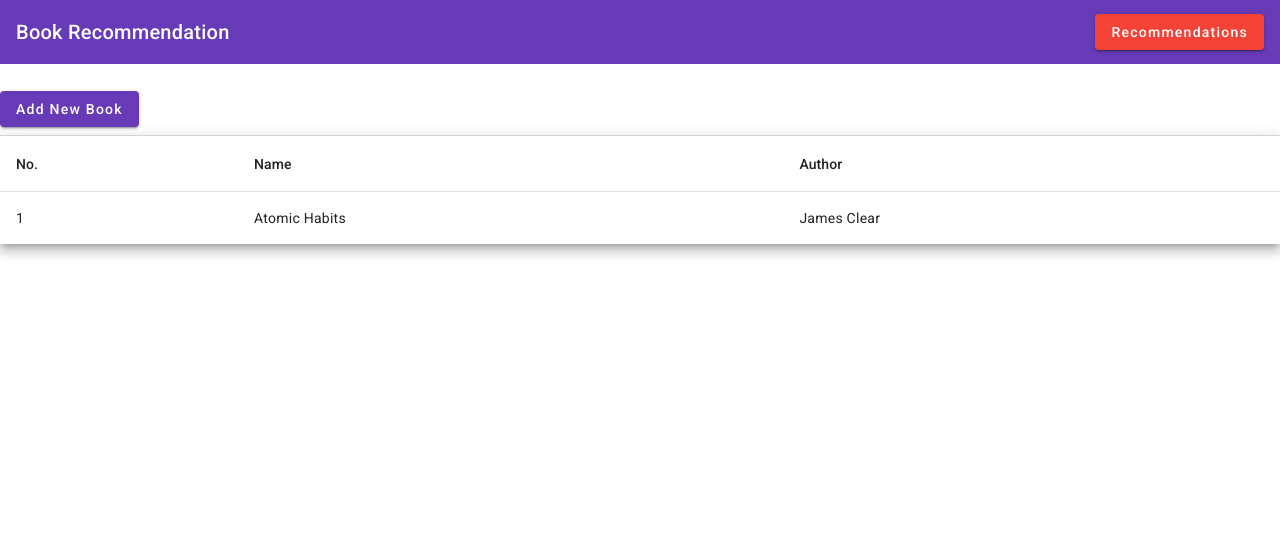
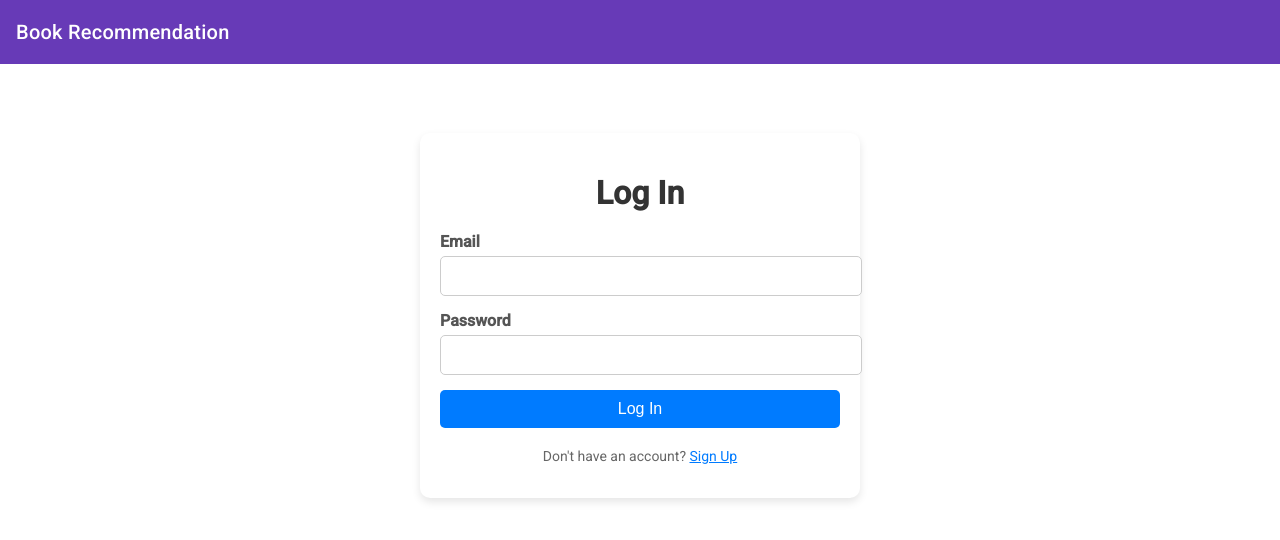
Before and after one commit to geetesh2/book-tracker-app, an Angular app: page /login in a window 1280 px wide. Before the commit this address led to /books-read. Shown: the top 540 px of the page. Built offline with nearby package versions, Linux system fonts and the light colour scheme.

Commit message:
authentication form added

```diff
--- a/src/app/app.routes.ts
+++ b/src/app/app.routes.ts
@@ -1,10 +1,12 @@
 import { Routes } from '@angular/router';
 import { BookListComponent } from './book-list/book-list.component';
 import { BookRecommendationsComponent } from './book-recommendations/book-recommendations.component';
+import { LoginComponent } from './login/login.component';
 
 export const routes: Routes = [
+  { path: 'login', component: LoginComponent},
   { path: 'books-read', component: BookListComponent },
   { path: 'recommendations', component: BookRecommendationsComponent },
-  { path: '', redirectTo: '/books-read', pathMatch: 'full' },
+  { path: '', redirectTo: '/login', pathMatch: 'full' },
   { path: '**', redirectTo: '/books-read' },
 ];
--- a/src/app/header/header.component.css
+++ b/src/app/header/header.component.css
@@ -71,3 +71,7 @@ input {
   justify-content: center;
   width: 120px;
 }
+
+button{
+  margin-left: 10px;
+}
--- a/src/app/header/header.component.html
+++ b/src/app/header/header.component.html
@@ -2,8 +2,21 @@
   <mat-toolbar-row>
     <span>Book Recommendation</span>
     <span class="example-spacer"></span>
-    <button mat-raised-button color="warn" (click)="navigate()">
+    <button
+      mat-raised-button
+      color="accent"
+      (click)="navigate()"
+      *ngIf="isLoggedIn"
+    >
       {{ buttonText }}
+    </button>
+    <button
+      mat-raised-button
+      color="warn"
+      (click)="logout()"
+      *ngIf="isLoggedIn"
+    >
+      Logout
     </button>
   </mat-toolbar-row>
 </mat-toolbar>
--- a/src/app/header/header.component.ts
+++ b/src/app/header/header.component.ts
@@ -1,24 +1,34 @@
-import { Component } from '@angular/core';
+import { Component, OnInit } from '@angular/core';
 import { MatIconModule } from '@angular/material/icon';
 import { MatButtonModule } from '@angular/material/button';
 import { MatToolbarModule } from '@angular/material/toolbar';
 import { Router } from '@angular/router';
+import { UserService } from '../services/user.service';
+import { CommonModule } from '@angular/common';
 
 @Component({
   selector: 'app-header',
   standalone: true,
-  imports: [MatToolbarModule, MatButtonModule, MatIconModule],
+  imports: [MatToolbarModule, MatButtonModule, MatIconModule, CommonModule],
   templateUrl: './header.component.html',
   styleUrl: './header.component.css',
 })
-export class HeaderComponent {
+export class HeaderComponent implements OnInit {
   buttonText: string = 'Recommendations';
-  constructor(private router: Router) {
+  isLoggedIn: boolean = false;
+
+  constructor(private router: Router, private userService: UserService) {
     this.router.events.subscribe(() => {
       const currentRoute = this.router.url;
       this.buttonText = currentRoute.includes('books-read')
         ? 'Recommendations'
         : 'Read Books';
+    });
+  }
+
+  ngOnInit(): void {
+    this.userService.user$.subscribe((value: boolean) => {
+      this.isLoggedIn = value;
     });
   }
 
@@ -29,4 +39,9 @@ export class HeaderComponent {
         : '/books-read';
     this.router.navigate([targetRoute]);
   }
+
+  logout() {
+    this.userService.logOut();
+    this.router.navigate(['/login']);
+  }
 }
--- a/src/app/login/login.component.css
+++ b/src/app/login/login.component.css
@@ -0,0 +1,77 @@
+body {
+  font-family: Arial, sans-serif;
+  margin: 0;
+  padding: 0;
+  background: #f3f4f6;
+}
+
+.form-container {
+  max-width: 400px;
+  margin: 50px auto;
+  padding: 20px;
+  background: #ffffff;
+  border-radius: 10px;
+  box-shadow: 0 4px 8px rgba(0, 0, 0, 0.1);
+  text-align: center;
+}
+
+h1 {
+  margin-bottom: 20px;
+  color: #333;
+}
+
+.form-group {
+  margin-bottom: 15px;
+  text-align: left;
+}
+
+label {
+  display: block;
+  font-weight: bold;
+  margin-bottom: 5px;
+  color: #555;
+}
+
+input {
+  width: 100%;
+  padding: 10px;
+  border: 1px solid #ccc;
+  border-radius: 5px;
+  font-size: 16px;
+}
+
+input:focus {
+  outline: none;
+  border-color: #007bff;
+  box-shadow: 0 0 5px rgba(0, 123, 255, 0.5);
+}
+
+.btn {
+  display: block;
+  width: 100%;
+  padding: 10px;
+  font-size: 16px;
+  color: white;
+  background-color: #007bff;
+  border: none;
+  border-radius: 5px;
+  cursor: pointer;
+  margin-top: 10px;
+  transition: background-color 0.3s ease;
+}
+
+.btn:hover {
+  background-color: #0056b3;
+}
+
+.switch-mode {
+  margin-top: 20px;
+  font-size: 14px;
+  color: #666;
+}
+
+.switch-mode span {
+  color: #007bff;
+  cursor: pointer;
+  text-decoration: underline;
+}
--- a/src/app/login/login.component.html
+++ b/src/app/login/login.component.html
@@ -1 +1,46 @@
-<p>login works!</p>
+<div class="form-container">
+  <h1>{{ isSignup ? "Sign Up" : "Log In" }}</h1>
+  <form (ngSubmit)="onSubmit()">
+    <div class="form-group">
+      <label for="email">Email</label>
+      <input
+        type="email"
+        id="email"
+        [(ngModel)]="email"
+        name="email"
+        required
+      />
+    </div>
+
+    <div class="form-group">
+      <label for="password">Password</label>
+      <input
+        type="password"
+        id="password"
+        [(ngModel)]="password"
+        name="password"
+        required
+      />
+    </div>
+
+    <div *ngIf="isSignup" class="form-group">
+      <label for="confirmPassword">Confirm Password</label>
+      <input
+        type="password"
+        id="confirmPassword"
+        [(ngModel)]="confirmPassword"
+        name="confirmPassword"
+        required
+      />
+    </div>
+
+    <button type="submit" class="btn">
+      {{ isSignup ? "Sign Up" : "Log In" }}
+    </button>
+
+    <p class="switch-mode">
+      {{ isSignup ? "Already have an account?" : "Don't have an account?" }}
+      <span (click)="toggleMode()">{{ isSignup ? "Log In" : "Sign Up" }}</span>
+    </p>
+  </form>
+</div>
--- a/src/app/login/login.component.ts
+++ b/src/app/login/login.component.ts
@@ -1,12 +1,35 @@
 import { Component } from '@angular/core';
+import { ReactiveFormsModule } from '@angular/forms';
+import { FormsModule } from '@angular/forms';
+import { CommonModule } from '@angular/common';
+import { UserService } from '../services/user.service';
+import { Router } from '@angular/router';
 
 @Component({
   selector: 'app-login',
   standalone: true,
-  imports: [],
   templateUrl: './login.component.html',
-  styleUrl: './login.component.css'
+  imports: [ReactiveFormsModule, FormsModule, CommonModule],
+  styleUrls: ['./login.component.css'],
 })
 export class LoginComponent {
+  isSignup = false;
+  email = '';
+  password = '';
+  confirmPassword = '';
 
+  constructor(private userService: UserService, private router: Router) {}
+
+  toggleMode() {
+    this.isSignup = !this.isSignup;
+  }
+
+  onSubmit() {
+    if (this.isSignup) {
+      this.userService.logIn();
+    } else {
+      this.userService.logIn();
+    }
+    this.router.navigate(['/books-read']);
+  }
 }
--- a/src/app/services/book.service.ts
+++ b/src/app/services/book.service.ts
@@ -1,13 +1,5 @@
 import { Injectable } from '@angular/core';
-import {
-  BehaviorSubject,
-  debounceTime,
-  delay,
-  map,
-  Observable,
-  of,
-  switchMap,
-} from 'rxjs';
+import { BehaviorSubject, map } from 'rxjs';
 import { book } from '../models/book.model';
 import { HttpClient } from '@angular/common/http';
 
@@ -22,11 +14,6 @@ export class BookService {
 
   constructor(private http: HttpClient) {}
 
-  private mockRecommendations: book[] = [
-    { name: 'The Power of Habit', author: 'Charles Duhigg' },
-    { name: 'Deep Work', author: 'Cal Newport' },
-  ];
-
   addBook(newBook: book) {
     const currentBooks = this.booksSubject.value;
     newBook.position = currentBooks.length + 1;
@@ -36,7 +23,6 @@ export class BookService {
   getBooksRecommendations() {
     const currentBooks = this.booksSubject.value;
 
-    // Generate a query using the book names
     const query = currentBooks.map((book) => book.name).join(' OR ');
 
     return this.http
@@ -52,7 +38,6 @@ export class BookService {
             author: item.volumeInfo?.authors?.join(', ') || 'Unknown Author',
           }));
 
-          // Filter out books already read
           const filteredRecommendations = recommendations.filter(
             (rec: any) =>
               !currentBooks.some(
--- a/src/app/services/user.service.ts
+++ b/src/app/services/user.service.ts
@@ -1,9 +1,24 @@
 import { Injectable } from '@angular/core';
+import { BehaviorSubject } from 'rxjs';
 
 @Injectable({
   providedIn: 'root'
 })
 export class UserService {
 
+  loggedIn = false;
+  private userSubject = new BehaviorSubject<boolean>(this.loggedIn);
+
+  user$ = this.userSubject.asObservable();
   constructor() { }
+
+  logIn(){
+    this.loggedIn = true;
+    this.userSubject.next(this.loggedIn);
+  }
+
+  logOut(){
+    this.loggedIn = false;
+    this.userSubject.next(this.loggedIn);
+  }
 }
```
